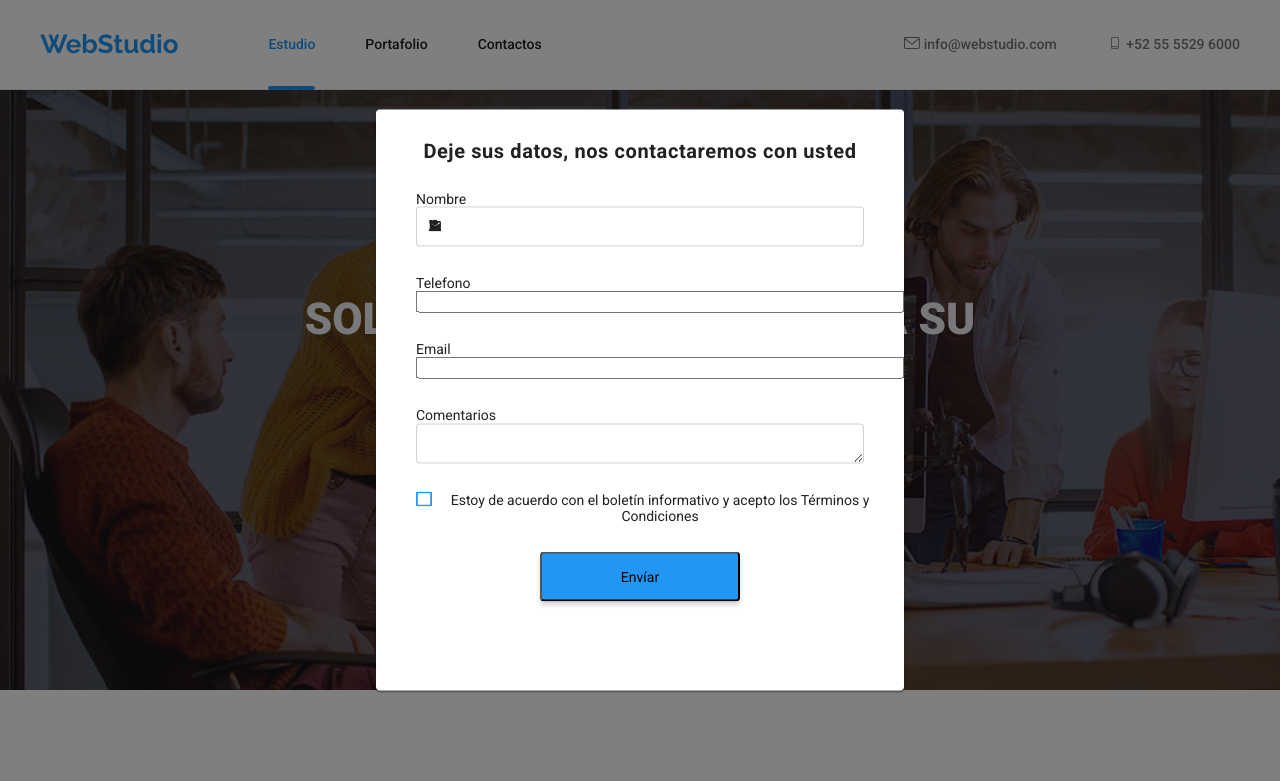
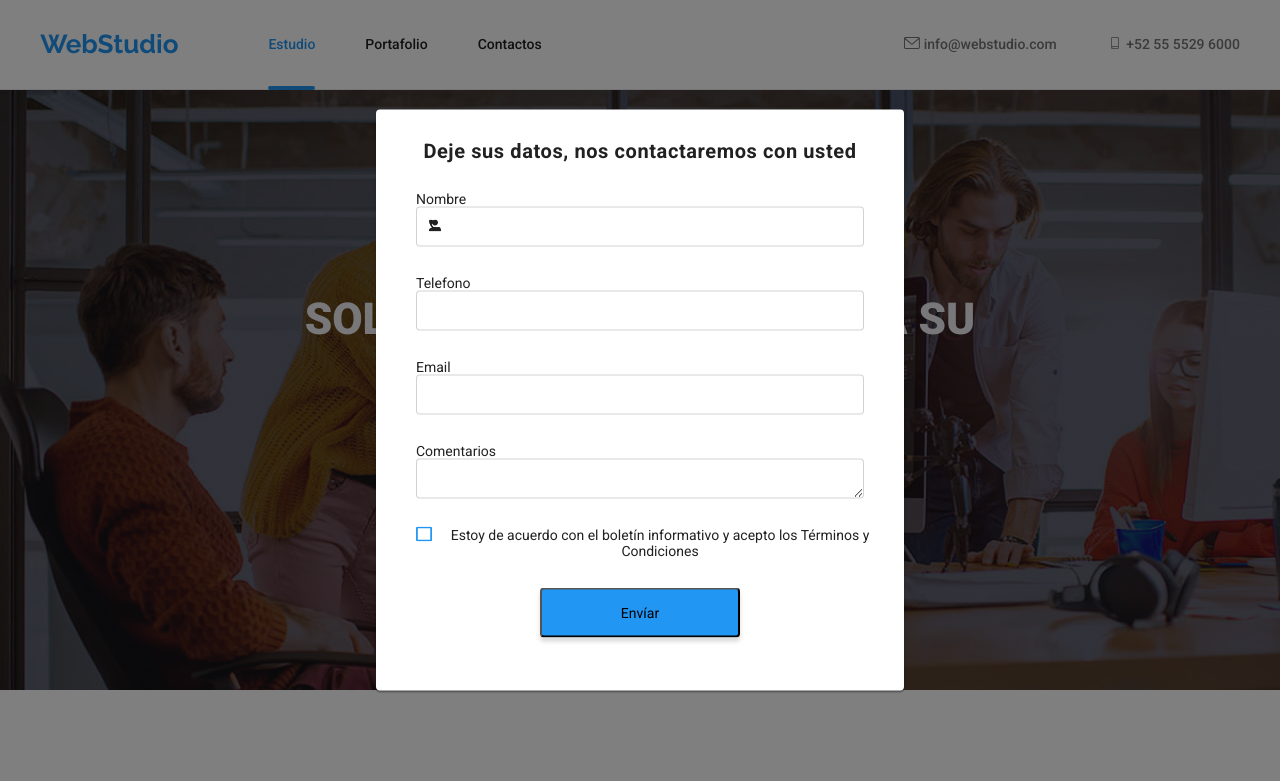
Before and after one commit to Yulier-Carvajal/goit-markup-hw-06, a plain HTML site: page index.html in a window 1280 px wide. Both pictures are taken after a click on the button "Solicite nuestro servicio". Shown: the top 781 px of the page. Drawn offline with nearby package versions, Linux system fonts and the light colour scheme.

Commit message:
commit act2

```diff
--- a/index.html
+++ b/index.html
@@ -76,16 +76,16 @@
             </label>
             <label>
               Telefono
-              <input class="form-modaltel" type="tel" name="Telefono" />
-              <svg class="icon-modal">
+              <input class="form-modal" type="tel" name="Telefono" />
+              <svg class="icon-modaltel">
                 <use href="./images/icons.svg#icon-Vector-1"></use>
               </svg>
             </label>
             <label>
               Email
-              <input class="form-modalemail" type="email" name="Email" />
-              <svg class="icon-modal">
-                <use href="./images/icons.svg#icon-Vector-2"></use>
+              <input class="form-modal" type="email" name="Email" />
+              <svg class="icon-modalemail">
+                <use href="./images/icons.svg#icon-Vector-1"></use>
               </svg>
             </label>
             <label>
```
